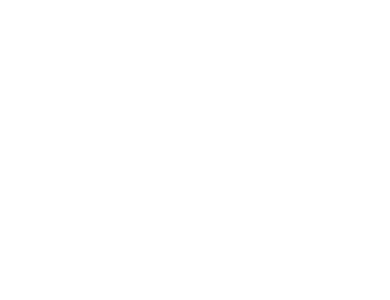
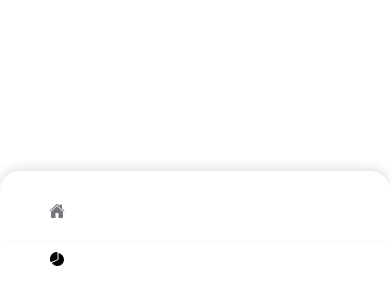
Before and after one commit to WT000/New-Forest-Energy, a Next.js app: page /test in a window 390 px wide. Shown: the part 603-903 px from the top of the page. After the commit the page ends 870 px from the top, so only its background shows below. Built offline with nearby package versions, Linux system fonts and the light colour scheme.

Commit message:
added some responsiveness

```diff
--- a/src/components/NavbarMenuItem/NavbarMenuItem.tsx
+++ b/src/components/NavbarMenuItem/NavbarMenuItem.tsx
@@ -18,7 +18,7 @@
             onClick={onClick}
         >
             <div className="col-span-1 m-auto pr-4">{icon}</div>
-            <div className="col-span-2">{text}</div>
+            <div className="hidden md:block col-span-2">{text}</div>
         </div>
     )
 
--- a/src/pages/test.tsx
+++ b/src/pages/test.tsx
@@ -2,13 +2,14 @@
 import NavbarMenuItem from "../components/NavbarMenuItem/NavbarMenuItem";
 import NavbarStats from "../components/NavbarStats/NavbarStats";
 import DesktopNavbar from "../components/DesktopNavbar/DesktopNavbar";
+import MobileNavbar from "../components/MobileNavbar/MobileNavbar";
 import {IoHome, IoPieChart, IoFlash, IoCalendar, IoList, IoLogOut, IoAdd} from "react-icons/io5";
 
 
 export default function test() {
     return (
         <div>
-            <div className= "invisible md:visible">
+            <div className= "hidden md:block">
                 <DesktopNavbar
                 text="Welcome back, Rachel"
                 image="/stories/rachel.jpeg"
@@ -34,6 +35,22 @@
                     <NavbarStats stat="60" text="some more stats (that are cool)"/>
                 </DesktopNavbar>
             </div>
+            <div className="md:hidden">
+                <MobileNavbar>
+                <NavbarMenuItem
+                            icon={<IoHome />}
+                            text="All Homes"
+                            onClick={() => console.log("AllHomes")}
+                            activePage={false}
+                        />
+                        <NavbarMenuItem
+                            icon={<IoPieChart />}
+                            text="Dashboard"
+                            onClick={() => console.log("Dashboard")}
+                            activePage={true}
+                        />
+                </MobileNavbar>
+            </div>
 
     </div>
     )
```
Also changed, not shown: 1 other file (tests, documents, lock files or other folders).
